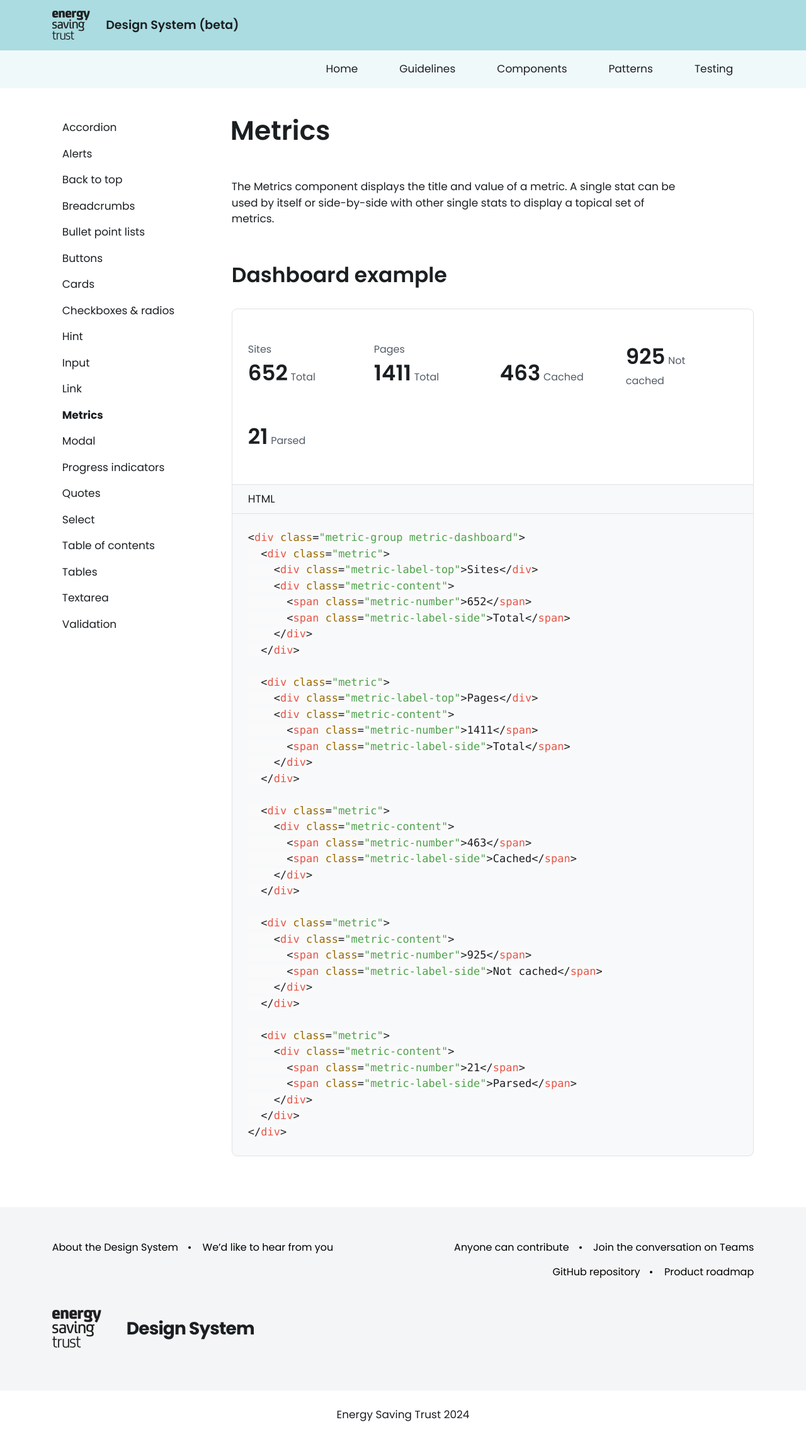
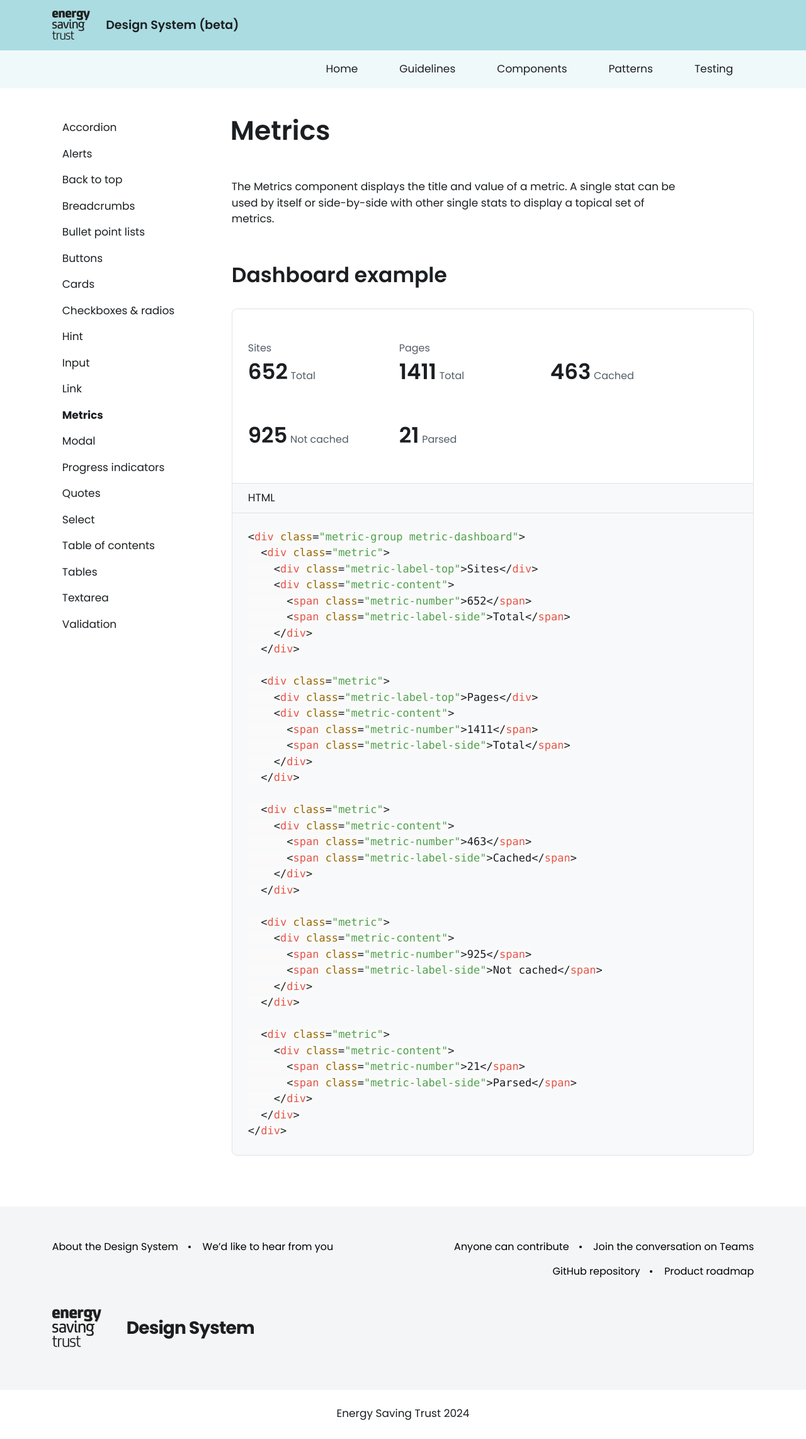
Before and after one commit to Energy-Saving-Trust/Design-System, a Jekyll site: the page built from components/metrics.md, in a window 1280 px wide. Shown: the whole page at 63% size. Built offline with Jekyll 4.4.1, drawn with Linux system fonts in a browser that asks for light colours; nearby versions of some CDN libraries.

Commit message:
metrics fix #78

```diff
--- a/_sass/est/metrics.scss
+++ b/_sass/est/metrics.scss
@@ -1,6 +1,6 @@
 .metric-group.metric-dashboard {
   display: grid;
-  grid-template-columns: repeat(auto-fill, minmax(100px, 150px));
+  grid-template-columns: repeat(auto-fill, minmax(100px, 190px));
   gap: 50px;
   .metric {
     display: flex;
@@ -22,6 +22,7 @@
         font-size: $font-size-sm;
         color: $grey-700;
         font-weight: 400;
+        display: inline-block;
       }
     }
   }
```
